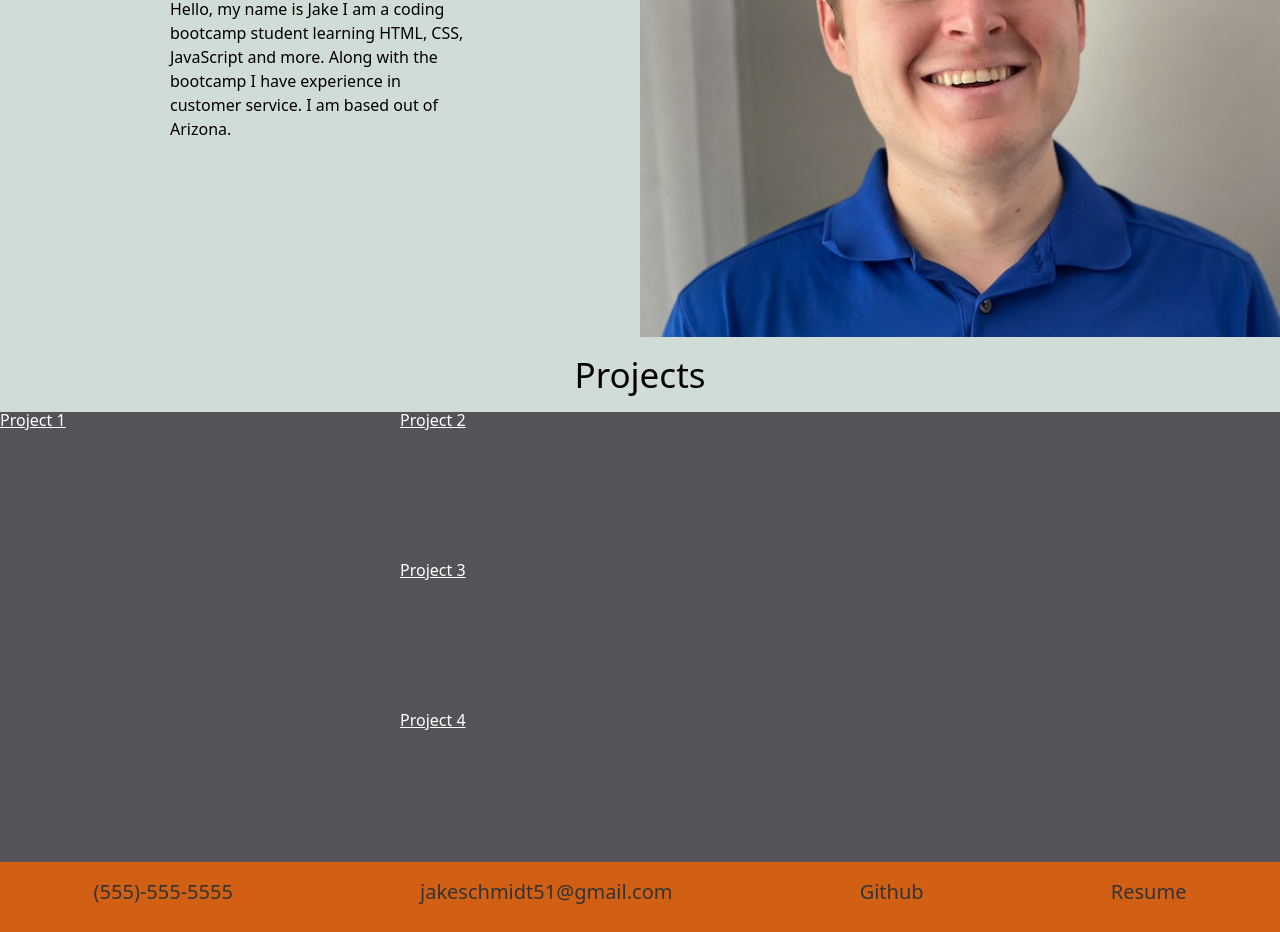
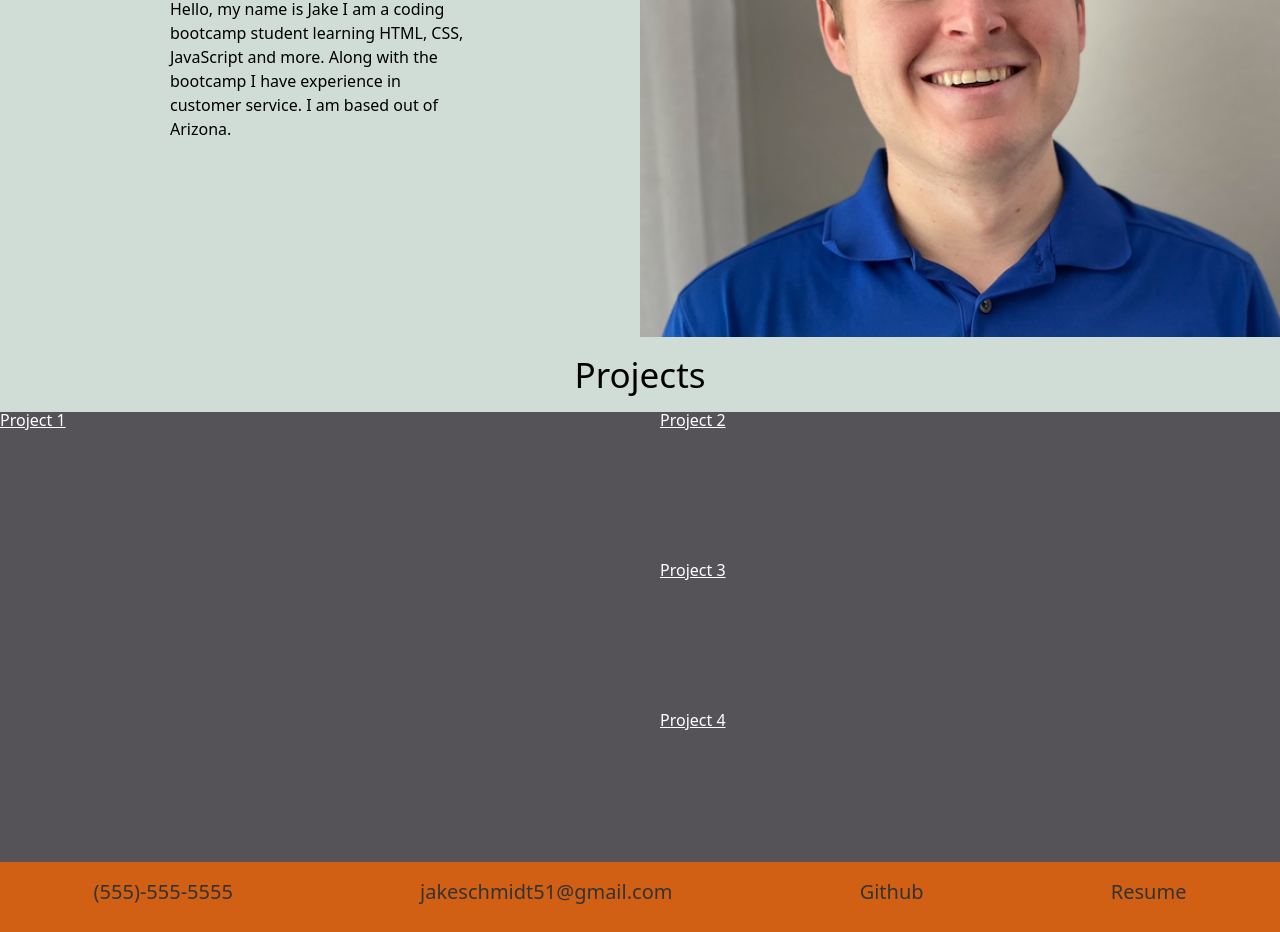
Before and after one commit to jr213/Challenge-two, a plain HTML site: page index.html in a window 1280 px wide. Shown: the part 606-1538 px from the top of the page. Drawn offline with Linux system fonts and the light colour scheme.

Commit message:
final touches

```diff
--- a/style.css
+++ b/style.css
@@ -76,7 +76,6 @@ h3{
     display: flex;
     flex-direction: row;
     width: 100%;
-
 }
 .proj1{
     display: flex;
@@ -85,7 +84,7 @@ h3{
     background-color: var(--dark);
     height: 450px;
     color: white;
-    width: 400px;
+    width: 660px;
 
 }
 .stack{
```
